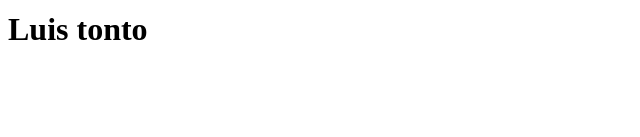
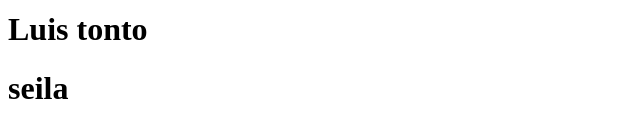
Before and after one commit to MikaelBraghini/aula-engenharia-soft, a plain HTML site: page index.html in a window 1280 px wide. Shown: the part 127-264 px from the top of the page, without its empty margins (0-640 px from the left). Drawn offline with Linux system fonts and the light colour scheme.

Commit message:
commit luis

```diff
--- a/index.html
+++ b/index.html
@@ -9,5 +9,6 @@
     <h1>Teste</h1>
     <h1>Mikael tonto</h1>
     <h1>Luis tonto</h1>
+    <h1>seila</h1>
 </body>
 </html>
```
